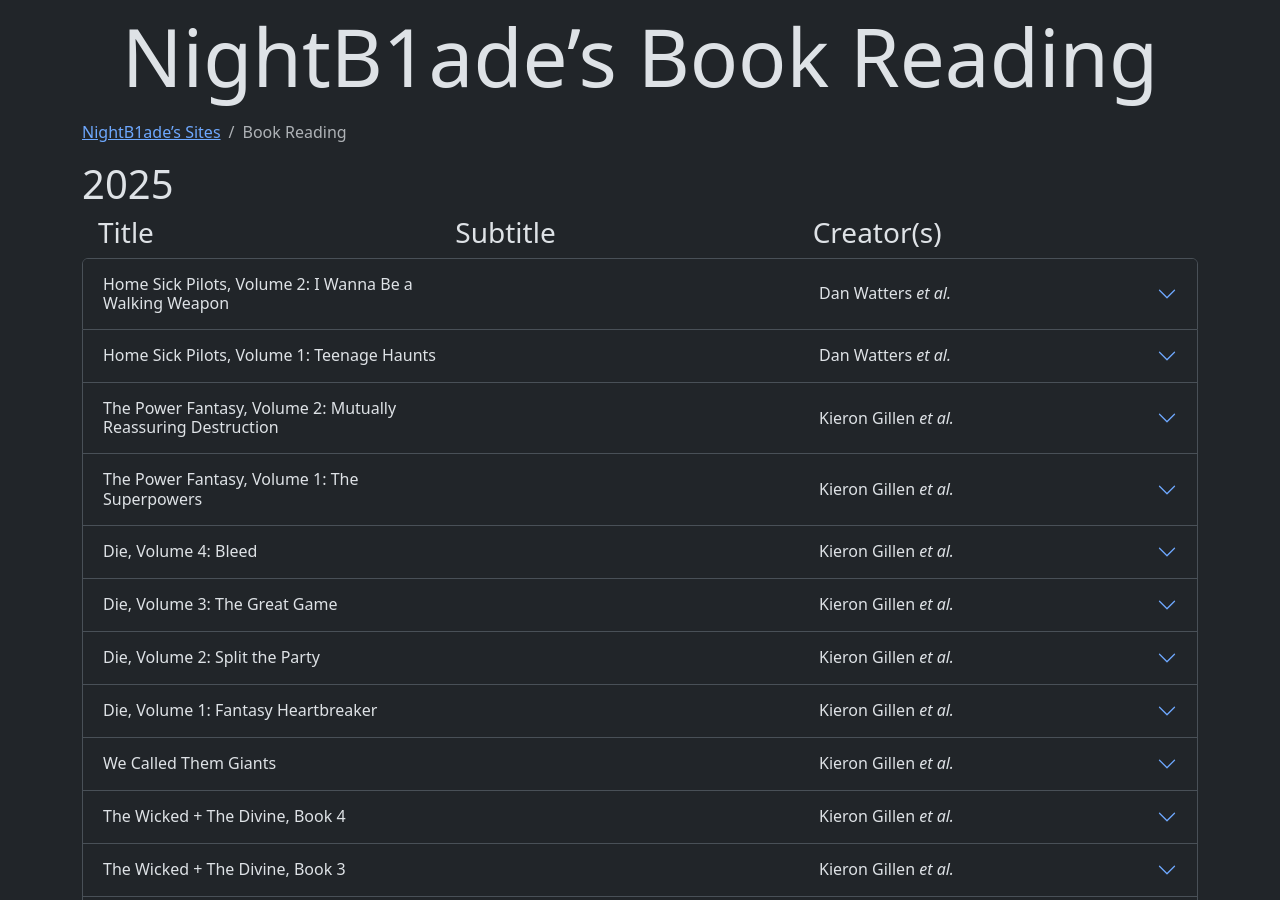
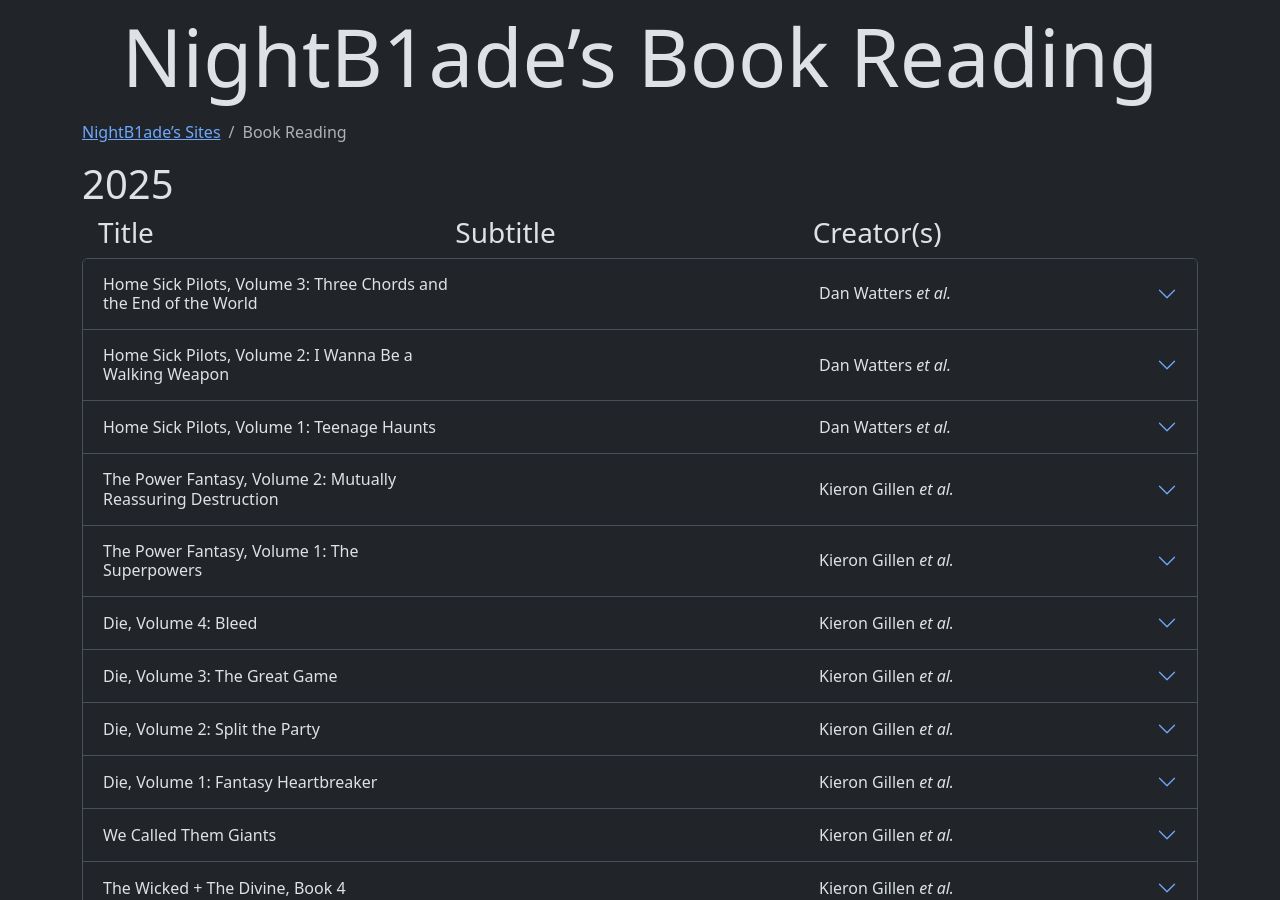
Before and after one commit to NightB1ade/BookReading, a Jekyll site: the page built from index.html, in a window 1280 px wide and 900 px high. Built offline with Jekyll 4.4.1, drawn with Linux system fonts in a browser that asks for light colours.

Commit message:
Home Sick Pilots, Volume 3: Three Chords and the End of the World

```diff
--- a/_data/ReadingList.json
+++ b/_data/ReadingList.json
@@ -3117,4 +3117,26 @@
 			}
 		]
 	}
+	, {
+		"title": "Home Sick Pilots, Volume 3: Three Chords and the End of the World"
+		, "creators": [
+			"Dan Watters"
+			, "Caspar Wijngaard"
+			, "Aditya Bidikar"
+			, "Tom Muller"
+		]
+		, "numPages": 148
+		, "notes": [
+			"Cambridgeshire Libraries"
+		]
+		, "isbns": [{
+			"isbn": "9781534323131"
+			, "description": "eBook"
+		}]
+		, "progress": [{
+				"date": "2025-11-02"
+				, "page": 148
+			}
+		]
+	}
 ]
```
